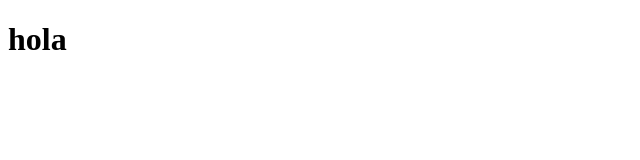
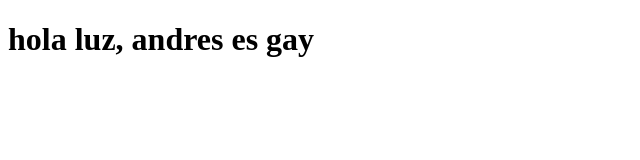
Before and after one commit to luzdarych/repaso, a plain HTML site: page index.html in a window 1280 px wide. Shown: the whole page, without its empty margins (0-640 px from the left). Drawn offline with Linux system fonts and the light colour scheme.

Commit message:
tire un facto

```diff
--- a/index.html
+++ b/index.html
@@ -6,7 +6,7 @@
     <title>Document</title>
 </head>
 <body>
-    <h1>hola </h1>
+    <h1>hola luz, andres es gay </h1>
 
 </body>
 </html>
```
